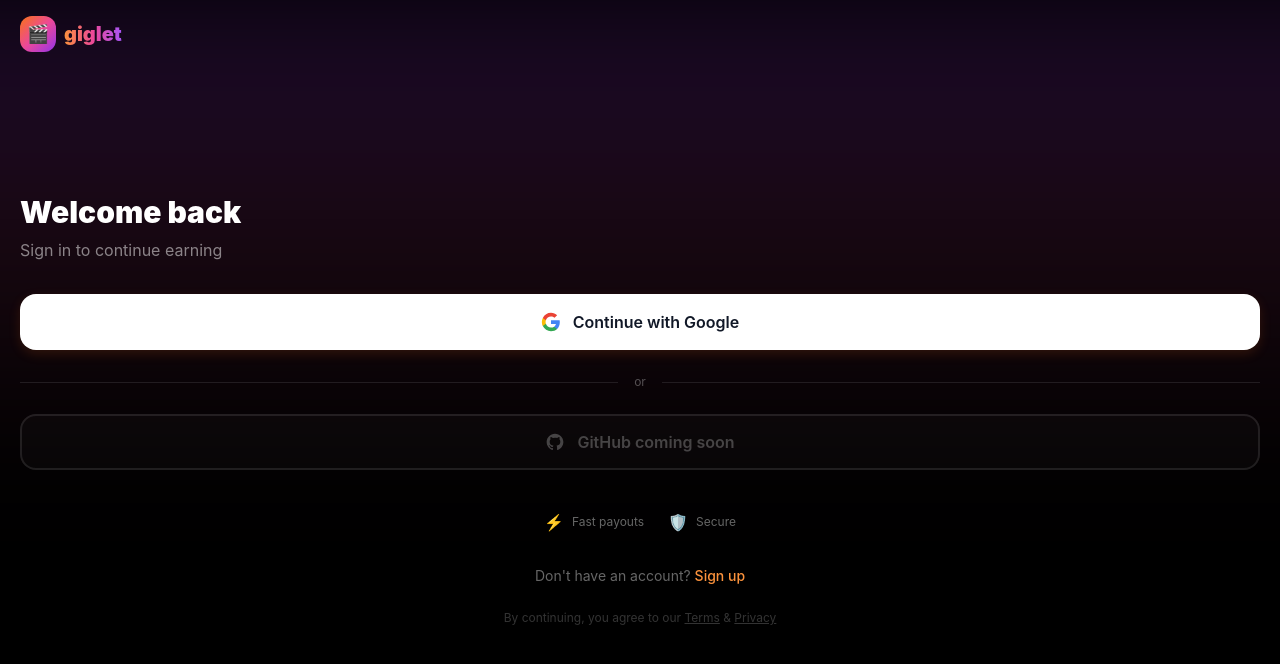
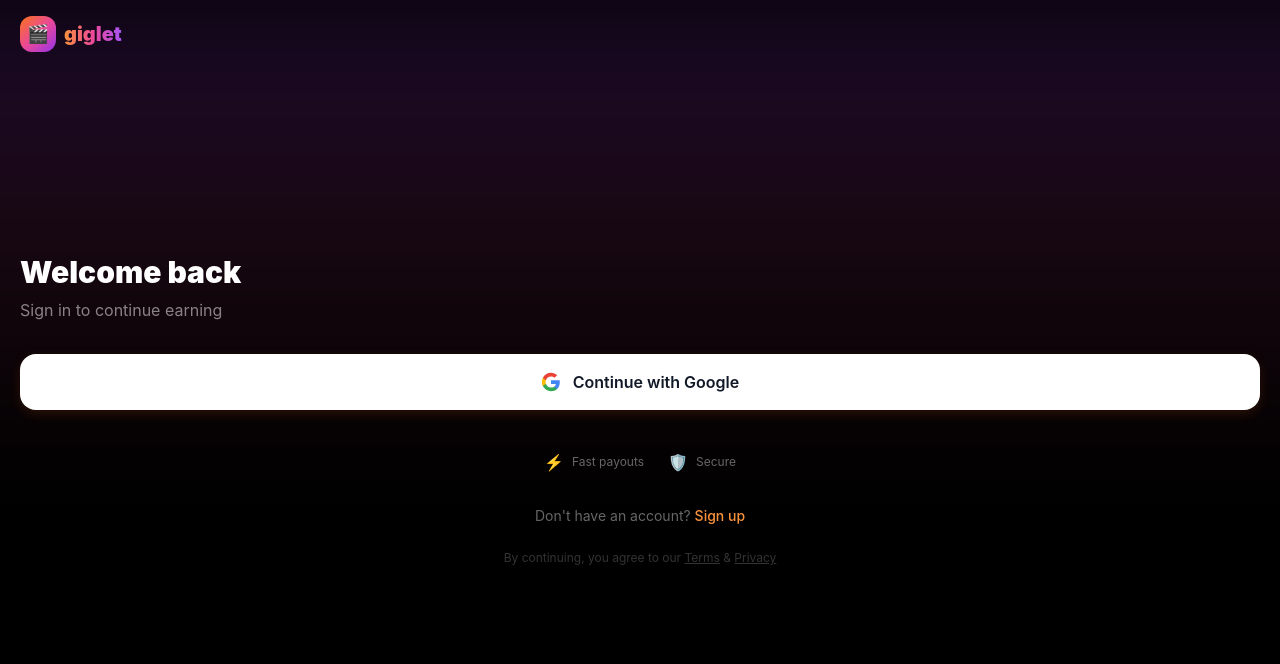
Before and after one commit to notswizz/ugc, a Next.js app: page /auth/login in a window 1280 px wide. Shown: the top 664 px of the page. Built offline with nearby package versions, Linux system fonts and the light colour scheme; no server answers.

Commit message:
Remove fake GitHub button

```diff
--- a/pages/auth/login.tsx
+++ b/pages/auth/login.tsx
@@ -117,24 +117,6 @@ export default function Login() {
               )}
             </Button>
 
-            <div className="relative flex items-center gap-4 py-2">
-              <div className="flex-1 h-px bg-white/10" />
-              <span className="text-xs text-white/30">or</span>
-              <div className="flex-1 h-px bg-white/10" />
-            </div>
-
-            <Button
-              variant="outline"
-              disabled
-              className="w-full h-14 border-white/20 bg-white/5 text-white/50 rounded-2xl font-semibold text-base cursor-not-allowed"
-            >
-              <div className="flex items-center gap-3 justify-center">
-                <svg width="20" height="20" viewBox="0 0 24 24" fill="currentColor">
-                  <path d="M12 2C6.477 2 2 6.477 2 12c0 4.42 2.865 8.166 6.839 9.489.5.092.682-.217.682-.482 0-.237-.008-.866-.013-1.7-2.782.604-3.369-1.341-3.369-1.341-.454-1.155-1.11-1.462-1.11-1.462-.908-.62.069-.608.069-.608 1.003.07 1.531 1.03 1.531 1.03.892 1.529 2.341 1.087 2.91.831.092-.646.35-1.086.636-1.336-2.22-.253-4.555-1.11-4.555-4.943 0-1.091.39-1.984 1.029-2.683-.103-.253-.446-1.27.098-2.647 0 0 .84-.269 2.75 1.025A9.578 9.578 0 0112 6.836c.85.004 1.705.114 2.504.336 1.909-1.294 2.747-1.025 2.747-1.025.546 1.377.203 2.394.1 2.647.64.699 1.028 1.592 1.028 2.683 0 3.842-2.339 4.687-4.566 4.935.359.309.678.919.678 1.852 0 1.336-.012 2.415-.012 2.743 0 .267.18.578.688.48C19.138 20.163 22 16.418 22 12c0-5.523-4.477-10-10-10z"/>
-                </svg>
-                <span>GitHub coming soon</span>
-              </div>
-            </Button>
           </div>
 
           {/* Trust badges */}
```
